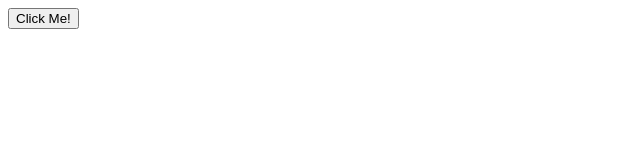
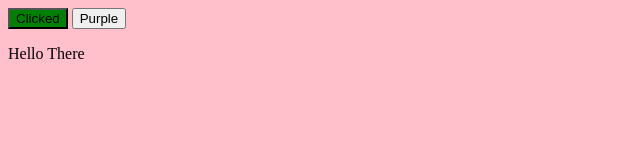
Before and after one commit to joshxr7/week12, a plain HTML site: page index.html in a window 1280 px wide. Both pictures are taken after a click on the button "Click Me!". Shown: the whole page, without its empty margins (0-640 px from the left). Drawn offline with Linux system fonts and the light colour scheme.

Commit message:
event target adding button and text, changing colours

```diff
--- a/CSS/stylesheet.css
+++ b/CSS/stylesheet.css
@@ -2,3 +2,10 @@
 
     background-color: pink;
 }
+
+
+.green-background{
+
+
+    background-color: green;
+}
--- a/script/script.js
+++ b/script/script.js
@@ -1,46 +1,66 @@
 const clickMebutton = document.querySelector(".click_me");
 
+function clickReaction() {
+  alert("You Clicked!");
+}
 
-function clickReaction () {
+clickMebutton.addEventListener("click", clickReaction);
 
-    alert("You Clicked!");
 
+function changeBGColour() {
+  document.body.style.backgroundColor = "pink";
+  // document.body.classList.add("pink");
+}
+// clickMebutton.removeEventListener("Click", clickReaction);
+
+clickMebutton.addEventListener("click", changeBGColour);
+
+function changeText() {
+  clickMebutton.textContent = "Clicked";
+
+  if (clickMebutton.textContent === "Click Me!") {
+    clickMebutton.textContent = "Clicked";
+  }
+
+  if (clickMebutton.textContent === "Clicked") {
+    clickMebutton, (textContent = "Click Me!");
+  }
+}
+
+clickMebutton.addEventListener("click", changeText);
+
+function createAddButton()
+{
+    const purpleButton = document.createElement("button");
+    purpleButton.textContent = "Purple";
+    purpleButton.addEventListener("mouseover", changeBGGreen);
+    document.body.appendChild(purpleButton)
+
+}
+clickMebutton.addEventListener("click", createAddButton)
+
+
+
+
+function createPara()
+{
+    const paragraph = document.createElement("p");
+    paragraph.textContent = "Hello There";
+    paragraph.addEventListener("mouseover", changeBGGreen);
+    document.body.appendChild(paragraph)
+
+}
+
+clickMebutton.addEventListener("click", createPara)
+
+
+function changeBGGreen(event)
+{
+
+
+    event.target.classList.add("green-background");
 
 
 }
 
-clickMebutton.addEventListener("Click", clickReaction );
-
-
-
-function changeBGColour ()
-
-{
-        // document.body.style.backgroundColor = "pink";
-        document.body.classList.add("pink");
-
-
-
-}
-// clickMebutton.removeEventListener("Click", clickReaction);
-
-clickMebutton.addEventListener("Click",changeBGColour)
-
-function changeText()
-{
-
-clickMebutton.textContent = "Clicked";
-
-if (clickMebutton.textContent === "Click Me!"){
-    clickMebutton.textContent = "Clicked"
-}
-
-if (clickMebutton.textContent === "Clicked"){
-
-    clickMebutton,textContent = "Click Me!"
-
-}
-
-}
-
-clickMebutton.addEventListener("Click", changeText)
+clickMebutton.addEventListener("click", changeBGGreen);
```
